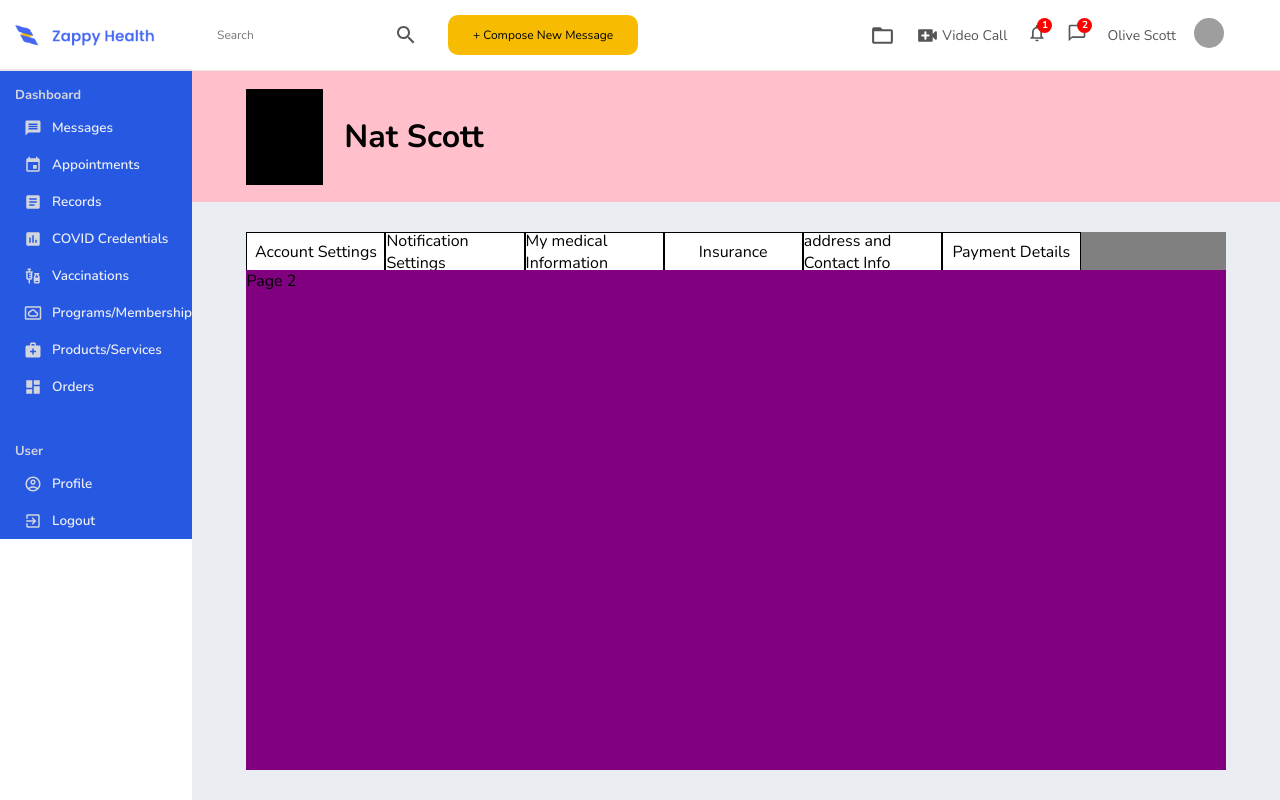
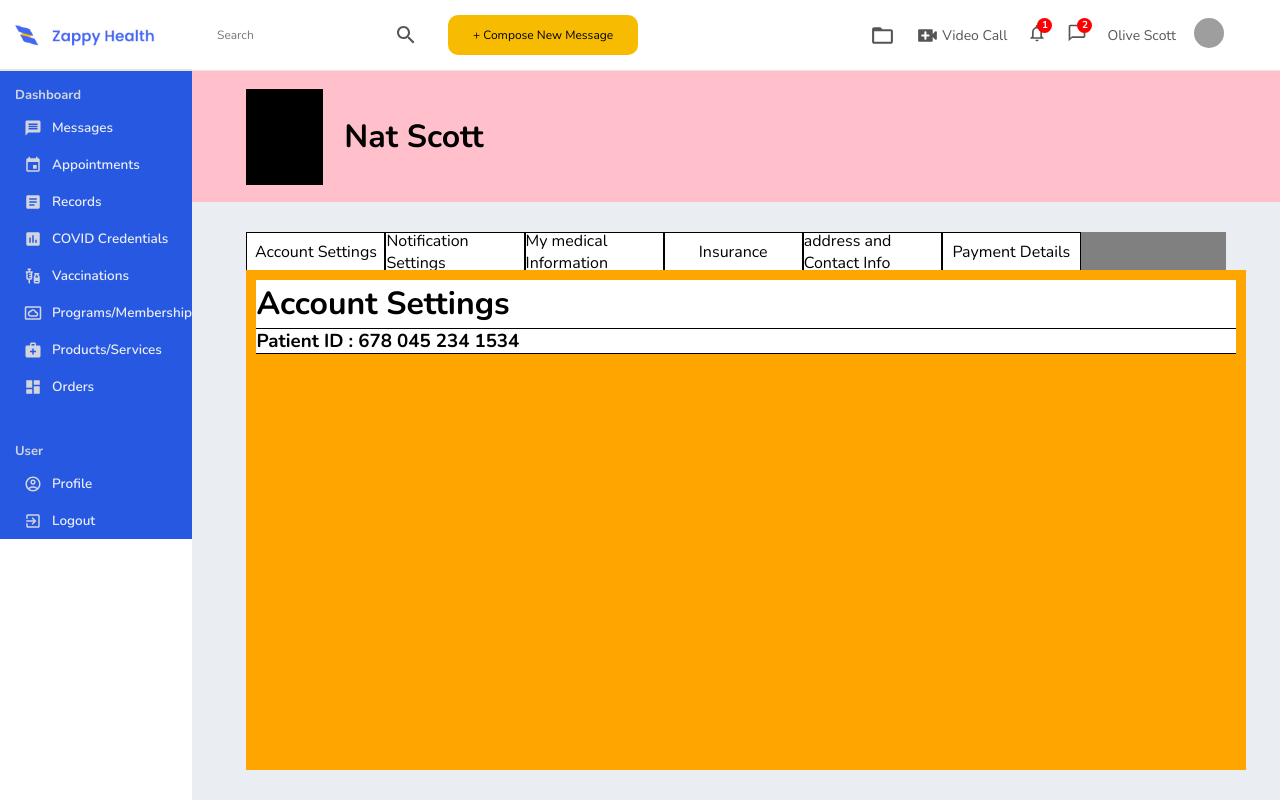
Before and after one commit to nascott94/telahealth-portal, a React (Create React App) app: page /profile in a window 1280 px wide. Built offline with nearby package versions, Linux system fonts and the light colour scheme; grey boxes are pictures that could not be loaded.

Commit message:
toggles for nat

```diff
--- a/src/components/profilepage/AccountSettings.js
+++ b/src/components/profilepage/AccountSettings.js
@@ -5,12 +5,41 @@ const Container = styled.div`
   height: 100%;
   width: 100%;
   background-color: orange;
+  overflow: hidden;
+  display: flex;
+  flex-direction: column;
+  padding: 10px;
+`;
+
+const HeaderContainer = styled.div`
+  height: 10%;
+  width: 100%;
+  background-color: white;
+  display: flex;
+  align-items: center;
+  border-bottom: 1px solid black;
+`;
+
+const PatientIDContainer = styled.div`
+  height: 5%;
+  width: 100%;
+  background-color: white;
+  display: flex;
+  align-items: center;
+  border-bottom: 1px solid black;
 `;
 
 const AccountSettings = () => {
   return (
     <>
-      <Container>Page 1</Container>
+      <Container>
+        <HeaderContainer>
+          <h1>Account Settings</h1>
+        </HeaderContainer>
+        <PatientIDContainer>
+          <h3>Patient ID : 678 045 234 1534</h3>
+        </PatientIDContainer>
+      </Container>
     </>
   );
 };
--- a/src/pages/ProfileSettings.js
+++ b/src/pages/ProfileSettings.js
@@ -176,8 +176,8 @@ function ProfileSettings() {
                   <Tab onClick={fifthButton}>address and Contact Info</Tab>
                   <Tab onClick={sixthButton}>Payment Details</Tab>
                 </ComponentTabContainer>
-                {toggle && <NotificationSettings />}
-                {toggle2 && <AccountSettings />}
+                {toggle && <AccountSettings />}
+                {toggle2 && <NotificationSettings />}
                 {toggle3 && <MyMedicalInformation />}
                 {toggle4 && <Insurance />}
                 {toggle5 && <AddressContactInfo />}
```
